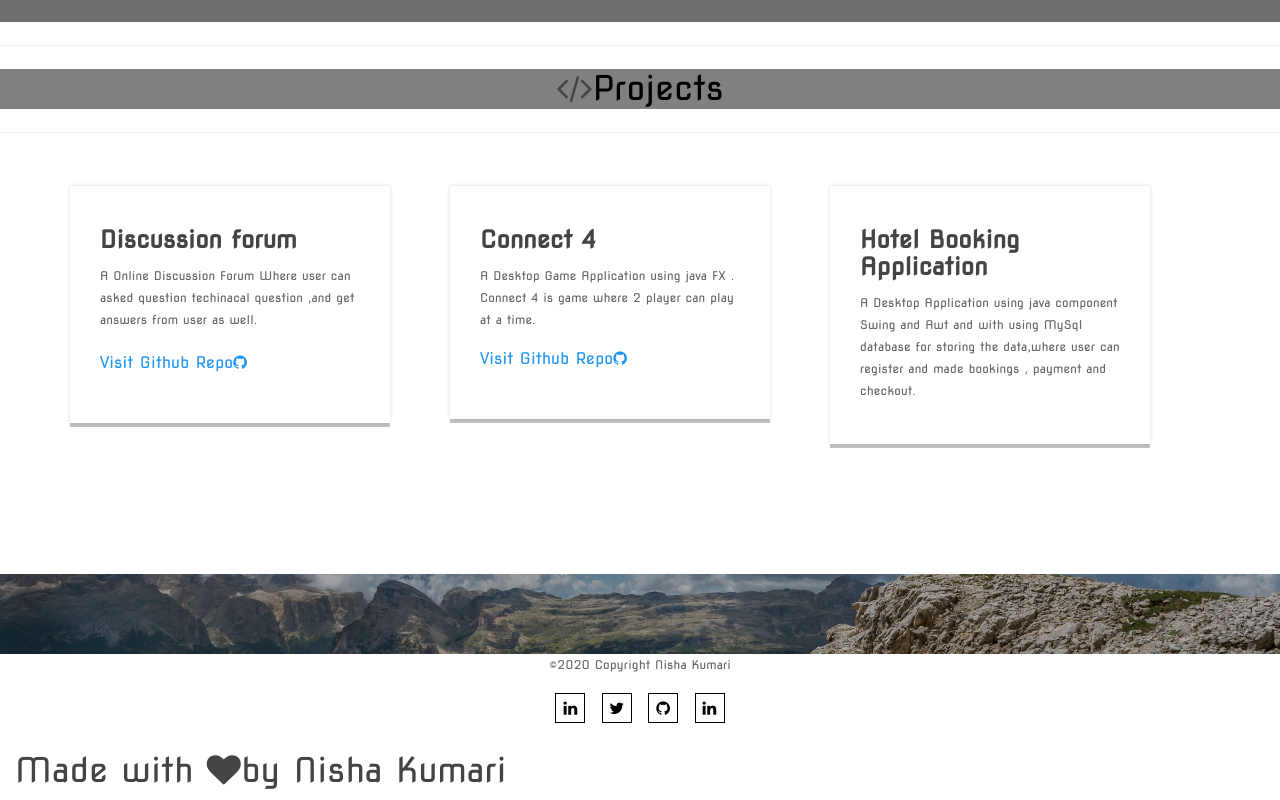
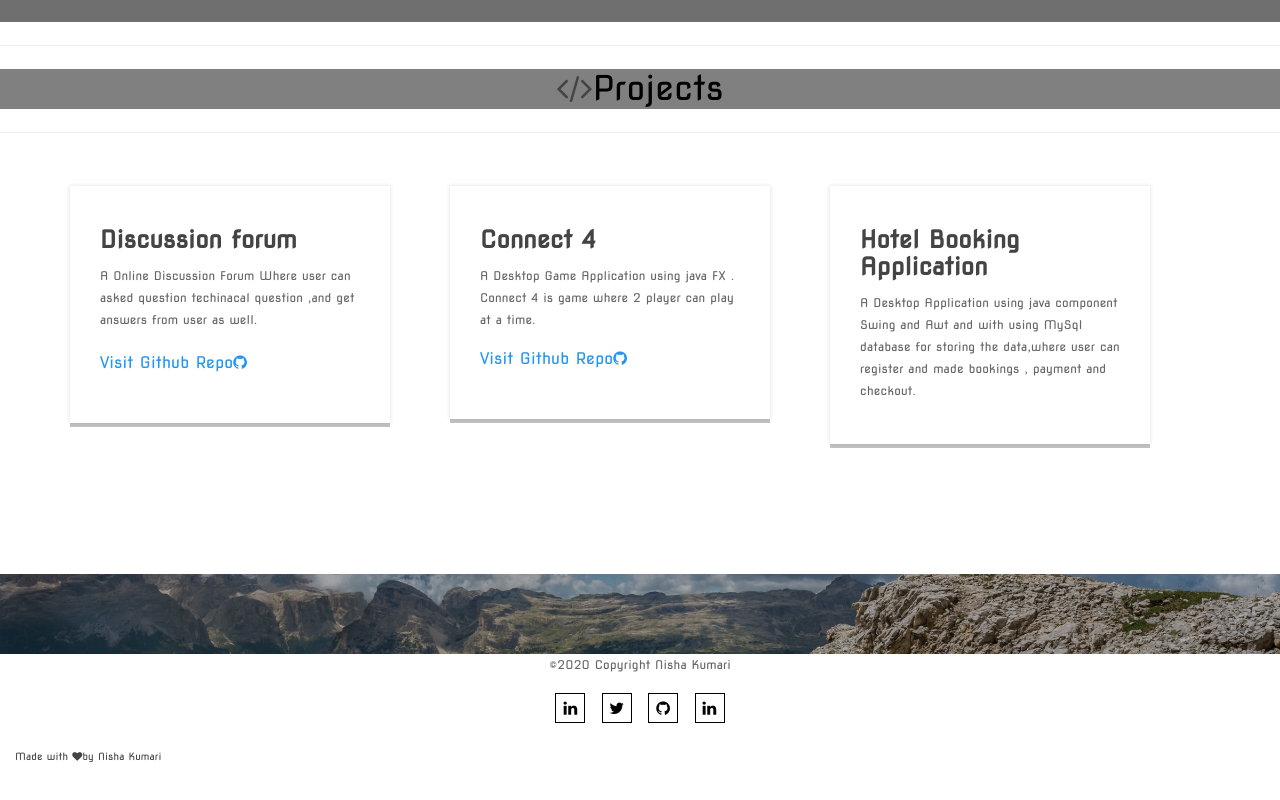
Before and after one commit to coder30-lab/coder30-lab.github.io, a plain HTML site: page index.html in a window 1280 px wide. Shown: the part 2402-3202 px from the top of the page. After the commit the page ends 3176 px from the top, so only its background shows below. Drawn offline with nearby package versions, Linux system fonts and the light colour scheme; grey boxes are pictures that could not be loaded.

Commit message:
Update index.html

```diff
--- a/index.html
+++ b/index.html
@@ -330,7 +330,7 @@
             </div>
         </div>
         <div>
-        <h3>Made with <i class="fa fa-heart" aria-hidden="true"></i>by Nisha Kumari</h3>
+        <h3 style="font-size: 1rem;" >Made with <i class="fa fa-heart" aria-hidden="true"></i>by Nisha Kumari</h3>
         </div>
 
     </footer>
```
